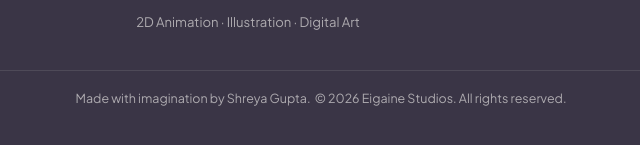
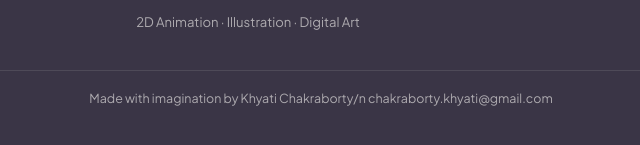
Before and after one commit to khyatichx/Eigaine-Studios, a website: page index.html in a window 1280 px wide. Shown: the part 9012-9157 px from the top of the page, 319-959 px from the left. Drawn offline with nearby package versions, Linux system fonts and the light colour scheme.

Commit message:
Update index.html

```diff
--- a/index.html
+++ b/index.html
@@ -922,9 +922,7 @@ section[id], header[id]{ scroll-margin-top: 118px; }
       <div class="artist-glow" aria-hidden="true"></div>
       <div class="artist-frame" id="artistFrame">
         <div class="artist-photo">
-          <!-- Place your file at assets/images/shreya-gupta.jpg — this <img> will
-               show it automatically, and falls back to the placeholder below if
-               the file isn't found. -->
+
           <img src="shreya-gupta.jpeg" ... alt="Shreya Gupta"
                onerror="this.style.display='none'; this.nextElementSibling.style.display='block';">
           <div class="ph-fallback" style="display:none;">
@@ -1007,7 +1005,7 @@ section[id], header[id]{ scroll-margin-top: 118px; }
       <a href="https://www.instagram.com/eigaine_studios" target="_blank" rel="noopener">@eigaine_studios</a>
       <a href="https://www.instagram.com/shreyainmotion" target="_blank" rel="noopener">@shreyainmotion</a>
     </div>
-    <div class="footer-made">Made with imagination by Shreya Gupta. &nbsp;&copy; 2026 Eigaine Studios. All rights reserved.</div>
+    <div class="footer-made">Made with imagination by Khyati Chakraborty/n chakraborty.khyati@gmail.com</div>
   </div>
 </footer>
 
```
